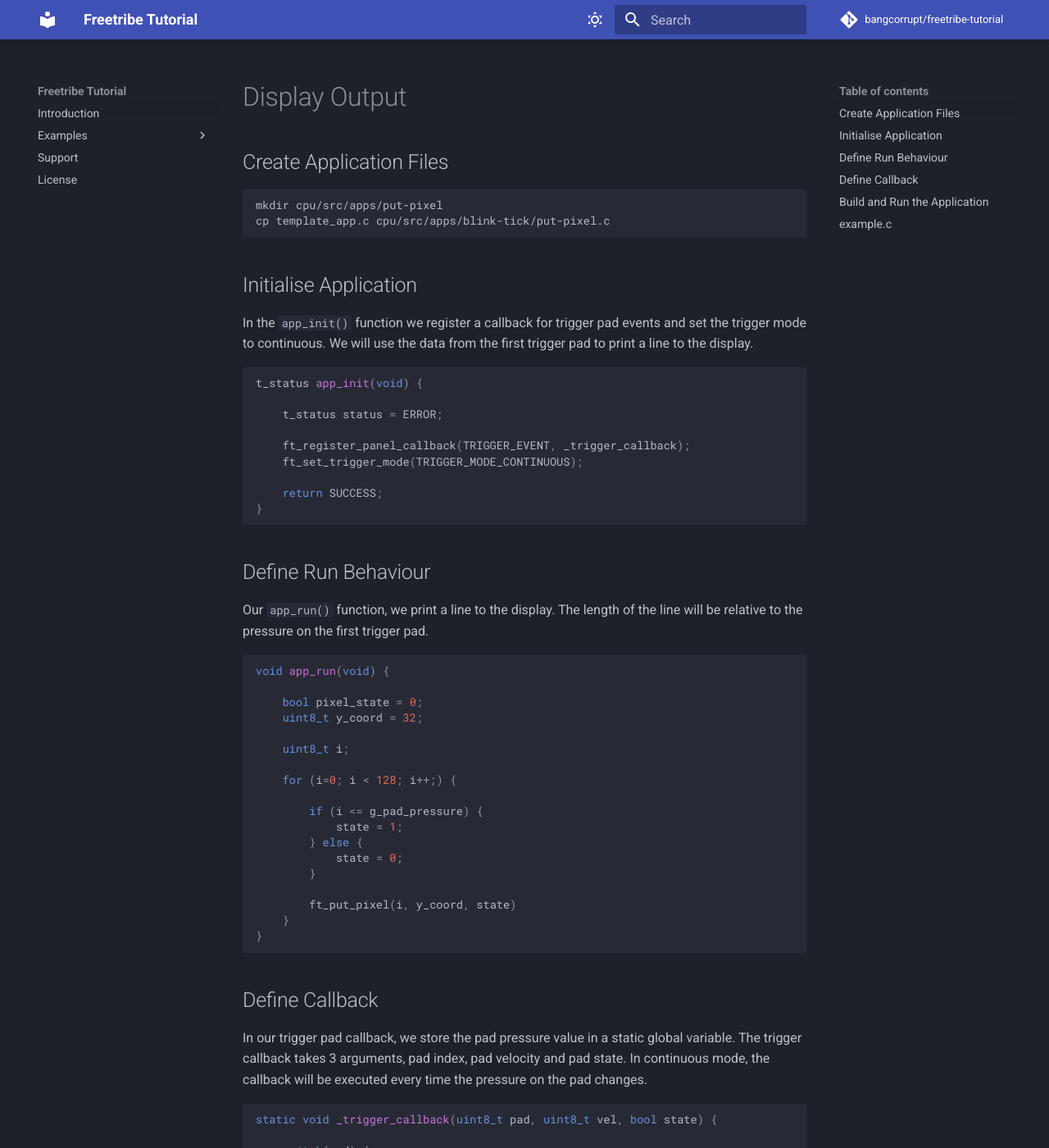
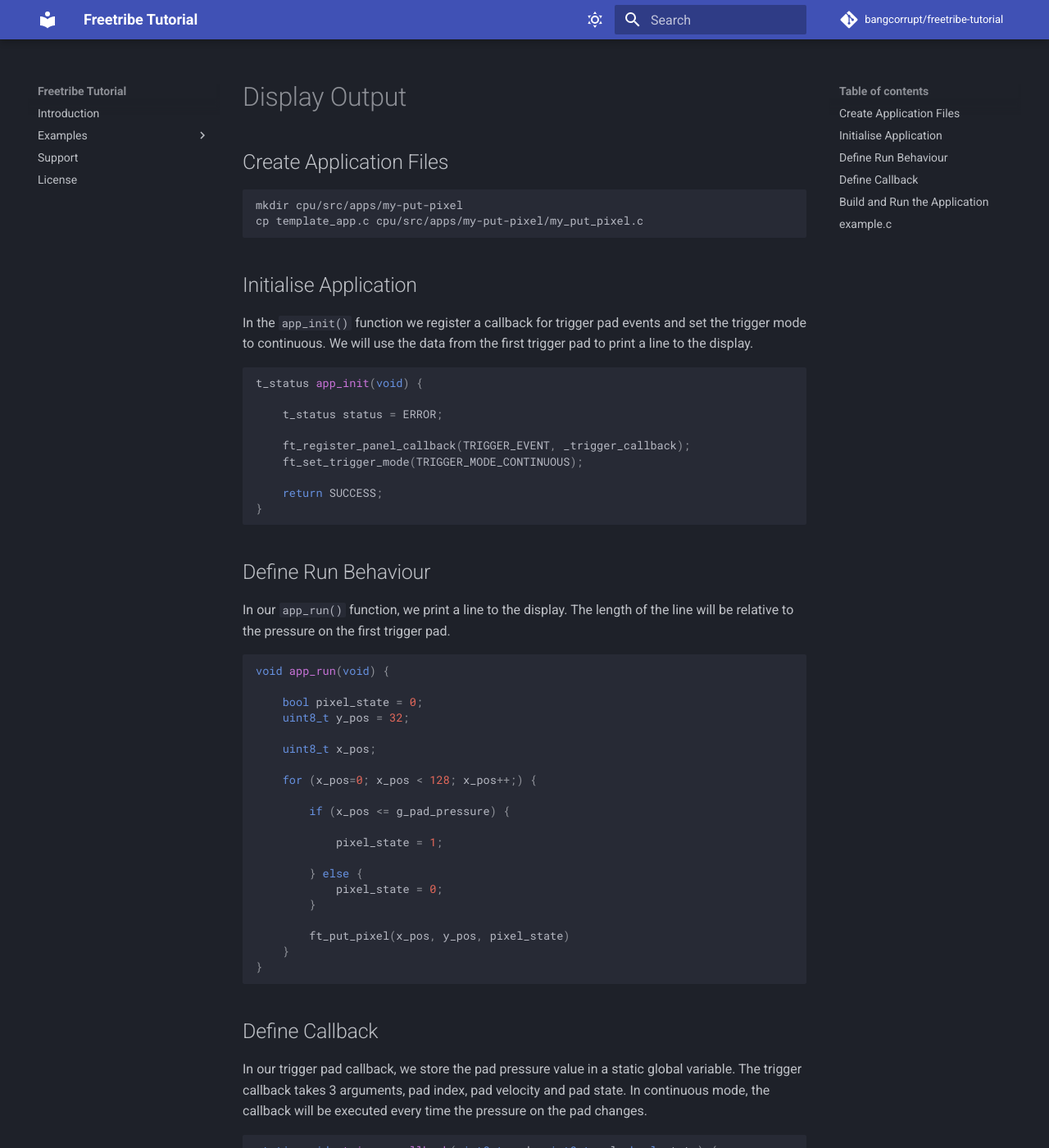
Before and after one commit to bangcorrupt/freetribe-tutorial, an MkDocs documentation site: the page built from docs/display.md, in a window 1280 px wide and 1400 px high. Shown: the whole window at 82% size. Built offline with MkDocs 1.6.1 and Material for MkDocs 9.7.7, drawn with Linux system fonts in a browser that asks for light colours; comment, search, counter and statistics services are not loaded; some of the changed text lies outside the part shown.

Commit message:
fix: Code and paths.

````diff
--- a/docs/display.md
+++ b/docs/display.md
@@ -3,8 +3,8 @@
 ## Create Application Files
 
 ```bash
-mkdir cpu/src/apps/put-pixel
-cp template_app.c cpu/src/apps/blink-tick/put-pixel.c
+mkdir cpu/src/apps/my-put-pixel
+cp template_app.c cpu/src/apps/my-put-pixel/my_put_pixel.c
 ```
 
 ## Initialise Application
@@ -27,26 +27,28 @@ t_status app_init(void) {
 
 ## Define Run Behaviour
 
-Our `app_run()` function, we print a line to the display. The length of the line
-will be relative to the pressure on the first trigger pad.
+In our `app_run()` function, we print a line to the display. The length of the
+line will be relative to the pressure on the first trigger pad.
 
 ```c
 void app_run(void) {
 
     bool pixel_state = 0;
-    uint8_t y_coord = 32;
+    uint8_t y_pos = 32;
 
-    uint8_t i;
+    uint8_t x_pos;
 
-    for (i=0; i < 128; i++;) {
+    for (x_pos=0; x_pos < 128; x_pos++;) {
 
-        if (i <= g_pad_pressure) {
-            state = 1;
+        if (x_pos <= g_pad_pressure) {
+
+            pixel_state = 1;
+
         } else {
-            state = 0;
+            pixel_state = 0;
         }
 
-        ft_put_pixel(i, y_coord, state)
+        ft_put_pixel(x_pos, y_pos, pixel_state)
     }
 }
 ```
@@ -75,11 +77,11 @@ static void _trigger_callback(uint8_t pad, uint8_t vel, bool state) {
 
 ## Build and Run the Application
 
-Build the application by passing `put-pixel` to `make` in the `APP` environment
-variable:
+Build the application by passing `my-put-pixel` to `make` in the `APP`
+environment variable:
 
 ```bash
-make clean && make APP=put-pixel
+make clean && make APP=my-put-pixel
 ```
 
 Then run the application using GDB:
@@ -98,7 +100,7 @@ pad.
 ## `example.c`
 
 ```c
-// Freetribe: blink-tick
+// Freetribe: put-pixel
 // License: AGPL-3.0-or-later
 
 /*----- Includes -----------------------------------------------------*/
````
